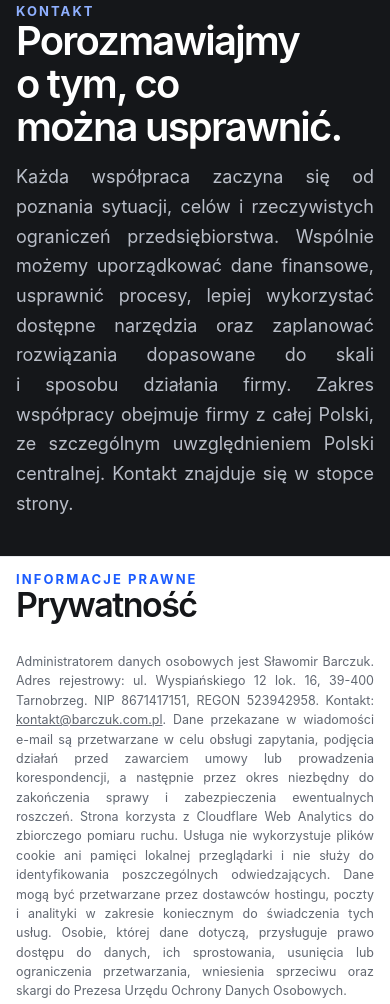
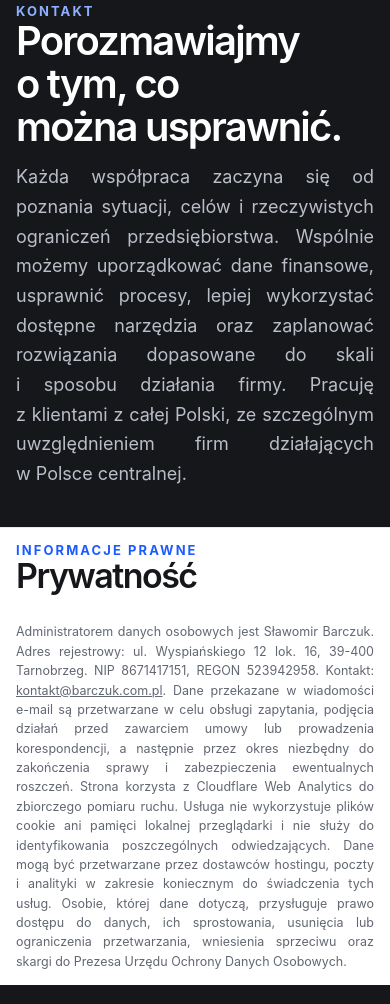
Before and after one commit to slawekbarczuk/barczuk.com.pl, a plain HTML site: page index.html in a window 390 px wide. Shown: the part 4030-5034 px from the top of the page. Drawn offline with Linux system fonts and the light colour scheme.

Commit message:
Refine contact copy and prepare footer for phone number

```diff
--- a/index.html
+++ b/index.html
@@ -791,9 +791,9 @@
           Każda współpraca zaczyna się od poznania sytuacji, celów i rzeczywistych
           ograniczeń przedsiębiorstwa. Wspólnie możemy uporządkować dane finansowe,
           usprawnić procesy, lepiej wykorzystać dostępne narzędzia oraz zaplanować
-          rozwiązania dopasowane do skali i sposobu działania firmy. Zakres współpracy
-          obejmuje firmy z całej Polski, ze szczególnym uwzględnieniem Polski
-          centralnej. Kontakt znajduje się w stopce strony.
+          rozwiązania dopasowane do skali i sposobu działania firmy. Pracuję
+          z klientami z całej Polski, ze szczególnym uwzględnieniem firm
+          działających w Polsce centralnej.
         </p>
       </div>
     </section>
@@ -843,8 +843,6 @@
           <p class="footer-title">Kontakt</p>
           <div class="footer-links">
             <a href="mailto:kontakt@barczuk.com.pl">kontakt@barczuk.com.pl</a>
-            <span>Współpraca z firmami z całej Polski</span>
-            <span>Ze szczególnym uwzględnieniem Polski centralnej</span>
           </div>
         </div>
 
```
